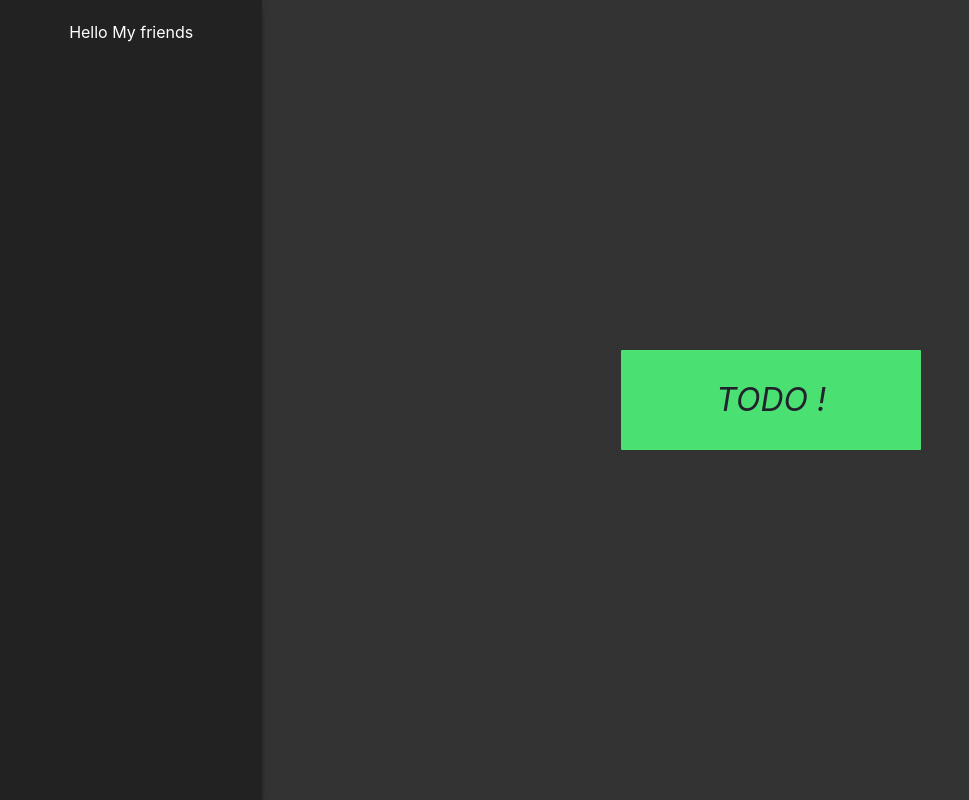
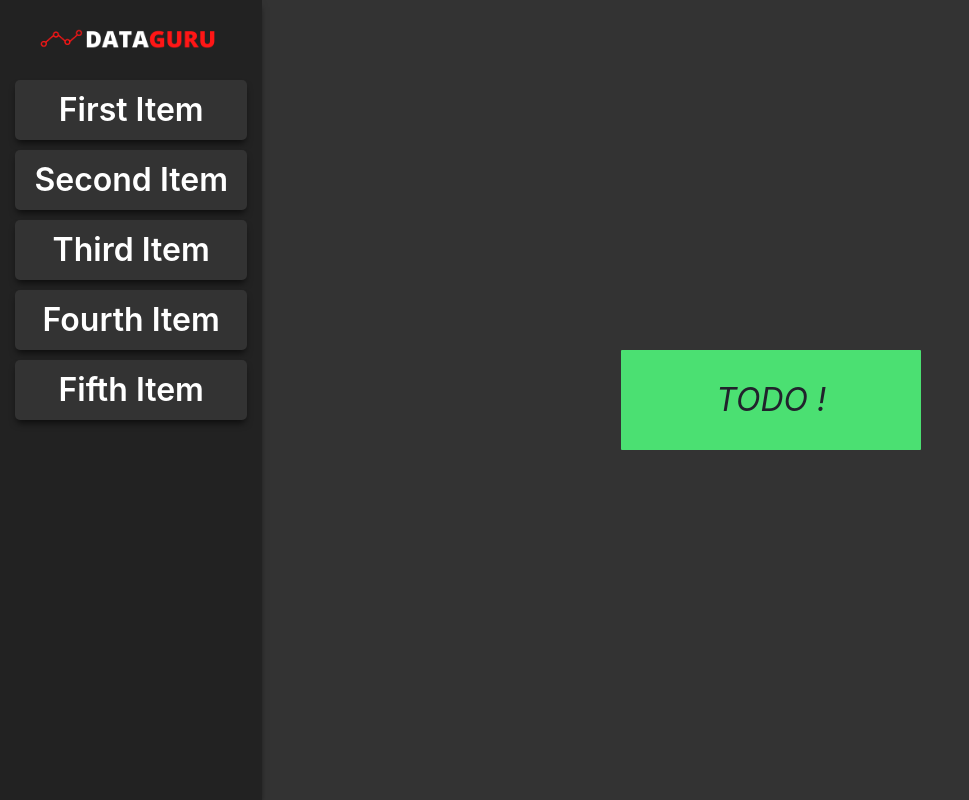
Before and after one commit to mz0in/DataGuru, a React (Create React App) app: page / in a window 1280 px wide. Shown: the whole page, without its empty margins (0-969 px from the left). Built offline with nearby package versions, Linux system fonts and the light colour scheme.

Commit message:
[MENU] Item list

```diff
--- a/src/components/Menu.js
+++ /dev/null
@@ -1,9 +0,0 @@
-import React from 'react'
-import "../css/menu.css"
-const Menu = () => (
-    <div className="Menu">
-        Hello My friends
-    </div>
-)
-
-export default Menu;
--- /dev/null
+++ b/src/components/MenuList.js
@@ -0,0 +1,23 @@
+import React from 'react'
+import "../css/menu.css"
+const MenuList = () => (
+    <div className="menu-list">
+        <div className="menu-element">
+            First Item
+        </div>
+        <div className="menu-element">
+            Second Item
+        </div>
+        <div className="menu-element">
+            Third Item
+        </div>
+        <div className="menu-element">
+            Fourth Item
+        </div>
+        <div className="menu-element">
+            Fifth Item
+        </div>
+    </div>
+)
+
+export default MenuList;
--- a/src/css/menu.css
+++ b/src/css/menu.css
@@ -1,5 +1,28 @@
-.Menu {
+.menu-list {
+    width: 100%;
+    position: absolute;
+    top: 80px;
+    height: calc(100vh - 80px);
+    padding: 0 15px 15px;
+    display: flex;
+    flex-direction: column;
+    align-items: center;
+    justify-content: flex-start;
+}
+
+.menu-element {
+    width: 100%;
     color: white;
-    padding: 20px;
-    text-align: center
+    box-shadow: 0 5px 7px -2px rgba(0, 0, 0, .64);
+    background-color: #333;
+    font-size: 32px;
+    font-weight: 600;
+    line-height: 60px;
+    text-align: center;
+    margin-bottom: 10px;
+    border-radius: 5px;
 }
+
+.menu-element:hover {
+    background-color: #565656;
+}
--- a/src/css/sections.css
+++ b/src/css/sections.css
@@ -6,6 +6,25 @@
     box-shadow: 0 5px 7px -2px rgba(0, 0, 0, .64)
 }
 
+.leftSectionLogoAreaMain {
+    padding: 15px;
+    position: absolute;
+    left: 0;
+    right: 0;
+    top: 0;
+    height: 80px;
+}
+
+.leftSection .logo {
+    margin: 10px 0;
+    width: 226px;
+    float: left;
+}
+
+.logo .img-responsive {
+    max-width: 100%;
+}
+
 .rightSection {
     width: 100%;
     display: flex;
--- a/src/layout/LeftSection.js
+++ b/src/layout/LeftSection.js
@@ -1,9 +1,15 @@
 import React from 'react';
 import '../css/sections.css'
-import Menu from '../components/Menu';
+import MenuList from '../components/MenuList';
+import logo from '../assets/dataguru-logo.png';
 const LeftSection = () => (
   <div className="leftSection">
-    <Menu/>
+    <div className="leftSectionLogoAreaMain">
+        <div className="logo">
+          <img src={logo} alt="Logo" className="img-responsive" />
+        </div>
+    </div>
+    <MenuList/>
   </div>
 );
 
--- a/src/layout/RightSection.js
+++ b/src/layout/RightSection.js
@@ -1,10 +1,17 @@
 import React from 'react';
+import { connect } from 'react-redux';
+
 import '../css/sections.css'
 import ButtonTodo from '../components/ButtonTodo'
-const LeftSection = () => (
+
+const mapStateToProps = state => ({
+
+
+});
+const RightSection = ({dispatch}) => (
   <div className="rightSection">
-    <ButtonTodo/>
+    <ButtonTodo onClick={() => dispatch({ type: 'TODO' })} />
   </div>
 );
 
-export default LeftSection;
+export default connect(mapStateToProps)(RightSection);
```
Also changed, not shown: src/assets/dataguru-logo.png (added).
